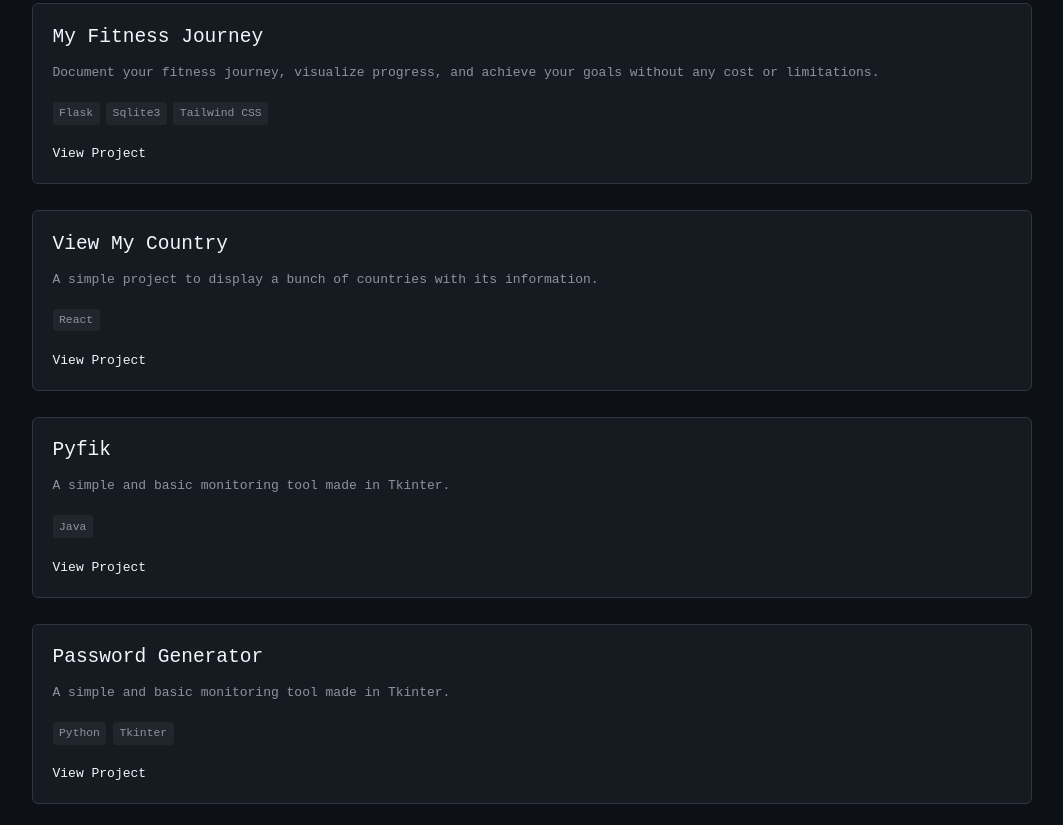
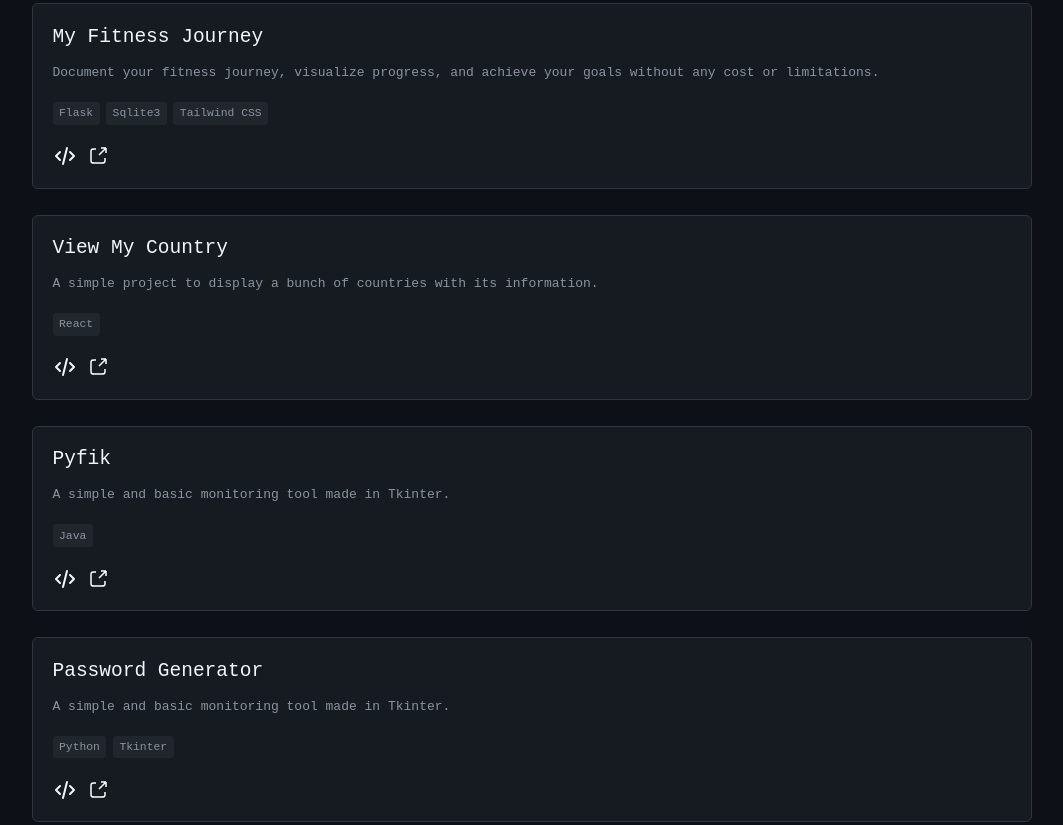
Before and after one commit to peek4bUh/peek4bUh.github.io, an Astro site: page / in a window 1280 px wide. Shown: the part 2074-2899 px from the top of the page, without its empty margins (108-1171 px from the left). Built offline with nearby package versions, Linux system fonts and the light colour scheme; Astro itself is replaced by a stand-in of ours.

Commit message:
feat: add GitHub and live demo links with icons to project cards

```diff
--- a/src/components/Projects.astro
+++ b/src/components/Projects.astro
@@ -1,4 +1,7 @@
 ---
+import CodeIcon from './icons/Code.astro';
+import ArrowExternalLink from './icons/ArrowExternalLink.astro';
+
 const projects = [
   {
     title: 'My Fitness Journey',
@@ -55,9 +58,25 @@ const projects = [
                 </span>
               ))}
             </div>
-            <a href={project.link} class='project-link'>
-              View Project
-            </a>
+            <div class='flex'>
+              <a
+                class='mr-3'
+                href={project.source}
+                target='_blank'
+                aria-label='GitHub'
+                title='GitHub'
+              >
+                <CodeIcon />
+              </a>
+              <a
+                href={project.live}
+                target='_blank'
+                aria-label='Live Demo'
+                title='Live Demo'
+              >
+                <ArrowExternalLink />
+              </a>
+            </div>
           </div>
         ))
       }
```
